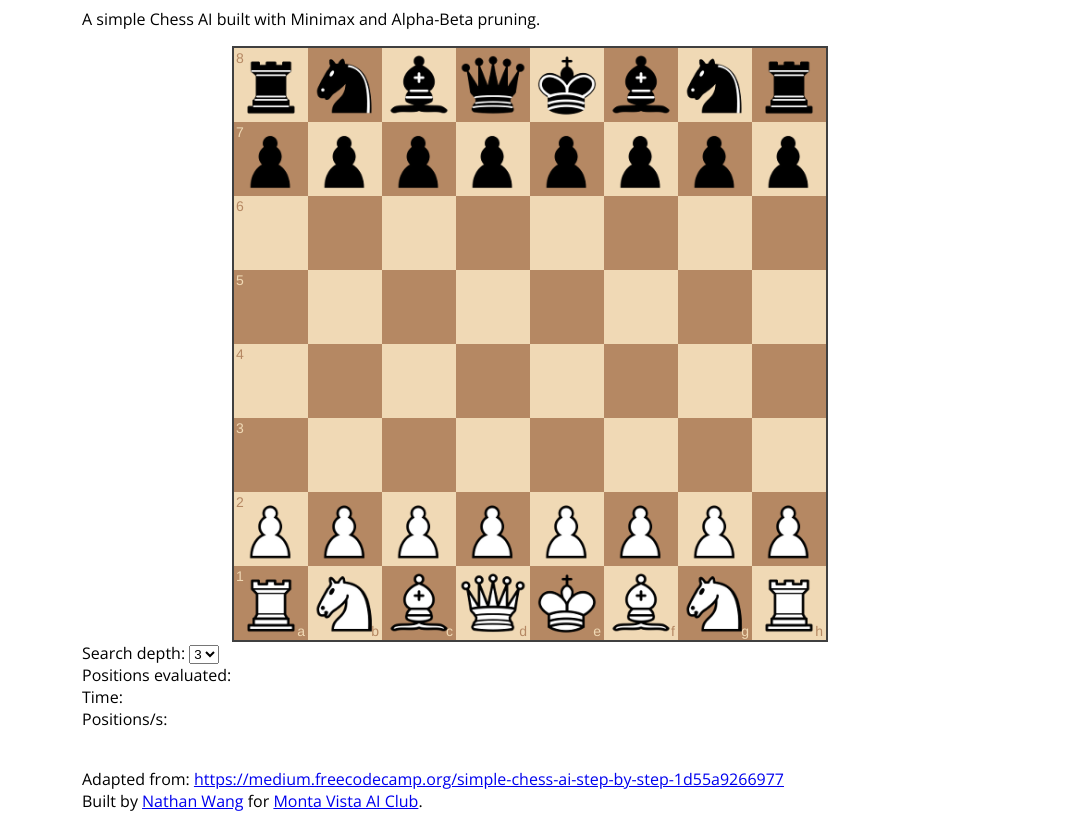
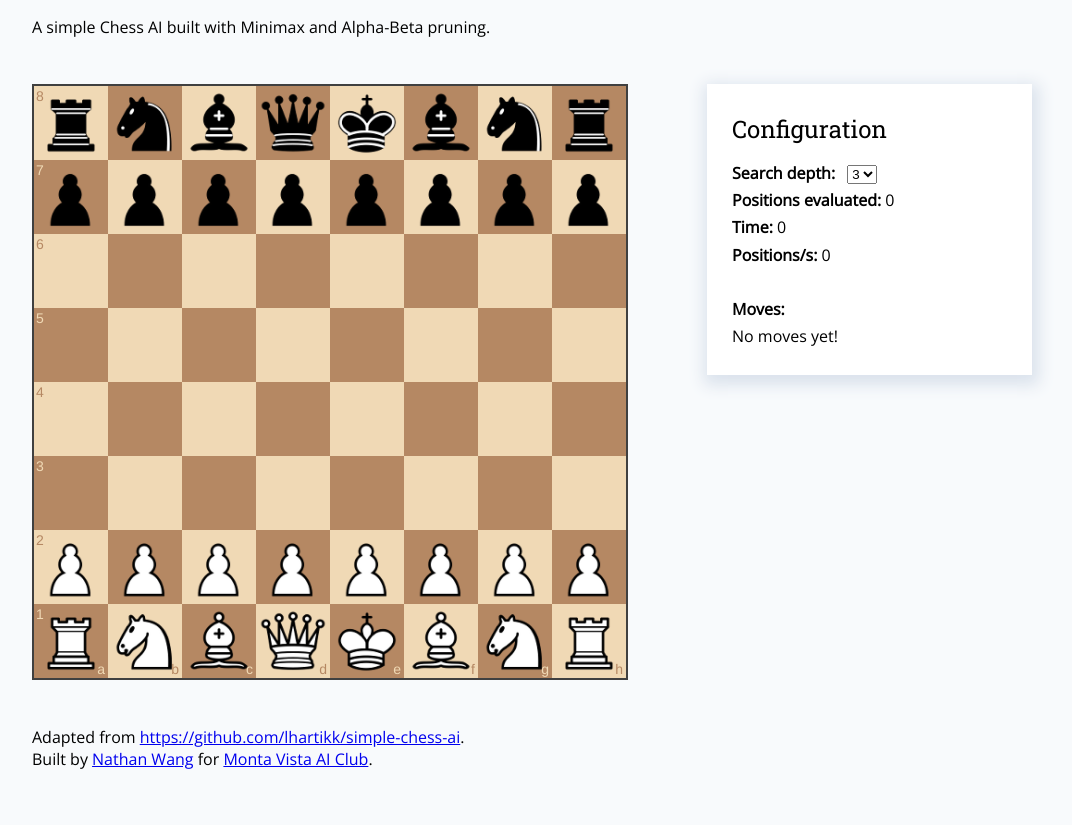
Before and after one commit to jeffreymeng/chess-1, a plain HTML site: page index.html in a window 1280 px wide. Shown: the part 151-976 px from the top of the page, without its empty margins (108-1180 px from the left). After the commit the page ends 945 px from the top, so only its background shows below. Drawn offline with nearby package versions, Linux system fonts and the light colour scheme.

Commit message:
finish UI

```diff
--- a/index.css
+++ b/index.css
@@ -1,10 +1,31 @@
 body {
 	font-family: "Open Sans";
+	background-color: hsl(210, 36%, 98%);
 }
 
 .container {
-	max-width: 900px;
+	max-width: 600px;
 	margin: 0 auto;
+}
+
+@media(min-width: 1000px) {
+	.container {
+		max-width: 1000px;
+		display: flex;
+		flex-wrap: wrap;
+	}
+	.left {
+		width: 600px;
+		margin: 30px 0;
+	}
+	.right {
+		padding-left: 75px;
+		flex: 1;
+		margin: 30px 0;
+	}
+	.header, .footer {
+		width: 100%;
+	}
 }
 
 .title {
@@ -13,7 +34,29 @@ body {
 	margin-top: 4rem;
 }
 
-.board {
-	max-width: 600px;
-	margin: 0 auto;
+.info {
+	background-color: white;
+	box-shadow: 2px 5px 15px 5px hsl(212, 33%, 89%);
+	padding: 25px;
+	line-height: 1.7;
 }
+
+.info__title {
+	font-family: "Roboto Slab";
+	font-weight: normal;
+	margin-top: 0;
+	margin-bottom: 10px;
+}
+
+.info__search-depth {
+	margin-left: 8px;
+}
+
+.info__label {
+	font-weight: bold;
+}
+
+.info__moves {
+	max-height: 320px;
+	overflow: auto;
+}
--- a/index.html
+++ b/index.html
@@ -10,15 +10,19 @@
 </head>
 <body>
 	<div class="container">
+		<div class="header">
 			<h1 class="title">Chess AI</h1>
 			<p>A simple Chess AI built with Minimax and Alpha-Beta pruning.</p>
+		</div>
 
+		<div class="left">
 			<div id="board" class="board"></div>
-
-
+		</div>
+		<div class="right">
 			<div class="info">
-			Search depth:
-			<select id="search-depth">
+				<h2 class="info__title">Configuration</h2>
+				<span class="info__label">Search depth:</span>
+				<select id="search-depth" class="info__search-depth">
 					<option value="1">1</option>
 					<option value="2">2</option>
 					<option value="3" selected>3</option>
@@ -27,23 +31,28 @@
 				</select>
 
 				<br>
-			<span>Positions evaluated: <span id="position-count"></span></span>
+				<span class="info__label">Positions evaluated:</span> <span id="position-count">0</span>
 				<br>
-			<span>Time: <span id="time"></span></span>
+				<span class="info__label">Time:</span> <span id="time">0</span>
 				<br>
-			<span>Positions/s: <span id="positions-per-s"></span> </span>
+				<span class="info__label">Positions/s:</span> <span id="positions-per-s">0</span>
 				<br>
 				<br>
-			<div id="move-history" class="move-history">
+				<span class="info__label">Moves:</span>
+				<div id="move-history" class="info__moves">
+					No moves yet!
+				</div>
 			</div>
 		</div>
 
+		<div class="footer">
 			<p>
-			Adapted from: <a href="https://medium.freecodecamp.org/simple-chess-ai-step-by-step-1d55a9266977">https://medium.freecodecamp.org/simple-chess-ai-step-by-step-1d55a9266977</a>
+				Adapted from <a href="https://github.com/lhartikk/simple-chess-ai">https://github.com/lhartikk/simple-chess-ai</a>.
 				<br>
 				Built by <a href="https://thecodingwizard.me/" target="_blank">Nathan Wang</a>
 				for <a href="http://www.mvai.club/">Monta Vista AI Club</a>.
 			</p>
+		</div>
 	</div>
 
 	<script src="https://ajax.googleapis.com/ajax/libs/jquery/3.3.1/jquery.min.js"></script>
```
Lines whose indentation alone changed are shown as unchanged.
